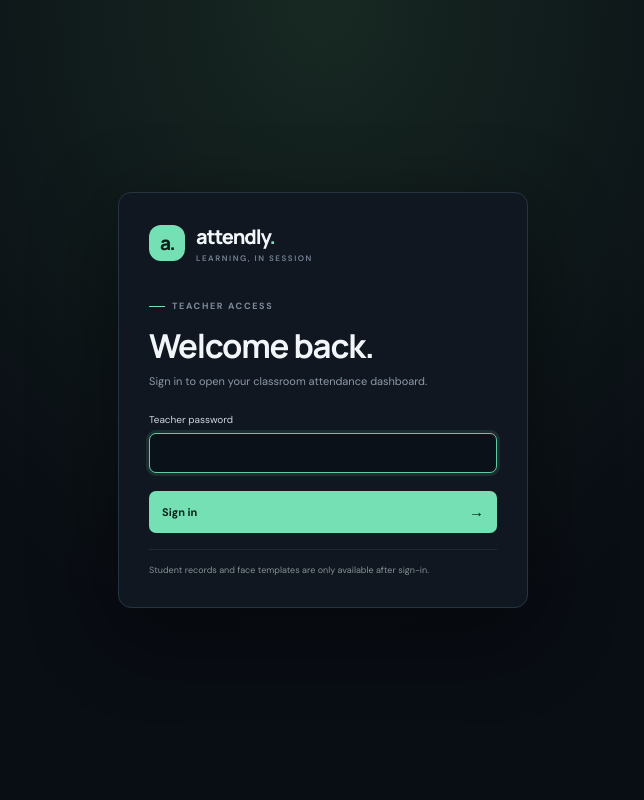
After one commit to cyberboy56-alt/attendly-smart-attendance, a Flask app: template templates/login.html in a window 1280 px wide. The commit adds this page. Shown: the whole page, without its empty margins (317-961 px from the left). Run offline with Flask 3, Linux system fonts and the light colour scheme; the template is opened without the code that fills it, so the values that code supplies are empty.

Commit message:
Secure Attendly for hosted Render deployment
Add teacher login, CSRF protection, persistent Render storage, and timezone-aware attendance. Document deployment and add auth coverage.\n\nCo-authored-by: Copilot <223556219+Copilot@users.noreply.github.com>

```diff
--- a/app.py
+++ b/app.py
@@ -1,22 +1,27 @@
 import base64
+import hmac
 import io
 import json
 import logging
 import os
 import re
+import secrets
 import sqlite3
 import threading
 import time
-from datetime import date, datetime
+from datetime import datetime, timedelta
 from pathlib import Path
+from zoneinfo import ZoneInfo
 
 import cv2
 import numpy as np
 import qrcode
-from flask import Flask, current_app, jsonify, render_template, request, Response
+from flask import Flask, abort, current_app, jsonify, redirect, render_template, request, Response, session, url_for
+from werkzeug.middleware.proxy_fix import ProxyFix
 
 
 BASE_DIR = Path(__file__).resolve().parent
+ATTENDANCE_TIMEZONE = ZoneInfo(os.environ.get("ATTENDANCE_TIMEZONE", "Asia/Kolkata"))
 DEFAULT_STUDENTS = (
     ("STU-1001", "Alex Morgan"),
     ("STU-1002", "Jamie Patel"),
@@ -24,12 +29,34 @@ DEFAULT_STUDENTS = (
 )
 
 app = Flask(__name__)
+render_deployment = bool(os.environ.get("RENDER_EXTERNAL_URL"))
+require_auth = os.environ.get("ATTENDANCE_REQUIRE_AUTH", "").lower() in {"1", "true", "yes"}
+teacher_password = os.environ.get("ATTENDANCE_PASSWORD", "")
+secret_key = os.environ.get("SECRET_KEY", "")
+if render_deployment and not require_auth:
+    raise RuntimeError("ATTENDANCE_REQUIRE_AUTH must be enabled for hosted deployments.")
+if require_auth and len(teacher_password) < 16:
+    raise RuntimeError("Set ATTENDANCE_PASSWORD to a unique password of at least 16 characters.")
+if render_deployment and len(secret_key) < 32:
+    raise RuntimeError("Set SECRET_KEY to a randomly generated value of at least 32 characters.")
+
 app.config.update(
+    SECRET_KEY=secret_key or secrets.token_hex(32),
     DATABASE=os.environ.get("ATTENDANCE_DATABASE", str(BASE_DIR / "attendance.db")),
     LATE_AFTER=os.environ.get("ATTENDANCE_LATE_AFTER", "09:00"),
     CAMERA_INDEX=int(os.environ.get("ATTENDANCE_CAMERA_INDEX", "0")),
+    CAMERA_ENABLED=os.environ.get("ATTENDANCE_CAMERA_ENABLED", "true").lower() not in {"0", "false", "no"},
     MAX_CONTENT_LENGTH=16 * 1024 * 1024,
+    AUTH_REQUIRED=require_auth,
+    ATTENDANCE_PASSWORD=teacher_password,
+    SESSION_COOKIE_HTTPONLY=True,
+    SESSION_COOKIE_SAMESITE="Lax",
+    SESSION_COOKIE_SECURE=render_deployment,
+    PERMANENT_SESSION_LIFETIME=timedelta(hours=8),
 )
+if render_deployment:
+    app.wsgi_app = ProxyFix(app.wsgi_app, x_for=1, x_proto=1, x_host=1)
+
 logging.basicConfig(level=logging.INFO)
 FACE_MATCH_THRESHOLD = 0.45
 FACE_MATCH_MARGIN = 0.08
@@ -39,6 +66,94 @@ _face_model_lock = threading.Lock()
 _face_inference_lock = threading.Lock()
 _face_detector = None
 _face_recognizer = None
+_login_attempts = {}
+_login_attempts_lock = threading.Lock()
+LOGIN_ATTEMPT_LIMIT = 5
+LOGIN_LOCKOUT_SECONDS = 900
+
+
+def get_csrf_token():
+    token = session.get("csrf_token")
+    if token is None:
+        token = secrets.token_urlsafe(32)
+        session["csrf_token"] = token
+    return token
+
+
+@app.before_request
+def protect_dashboard():
+    if request.method in {"POST", "PUT", "PATCH", "DELETE"}:
+        expected = session.get("csrf_token", "")
+        submitted = request.headers.get("X-CSRF-Token") or request.form.get("csrf_token", "")
+        if not expected or not submitted or not hmac.compare_digest(expected, submitted):
+            if request.path.startswith("/api/"):
+                return jsonify(ok=False, message="Your session expired. Refresh the page and try again."), 400
+            abort(400, description="Invalid or expired request token. Refresh the page and try again.")
+
+    if app.config["AUTH_REQUIRED"] and request.endpoint not in {"login", "static", "health_check"}:
+        if session.get("authenticated") is not True:
+            if request.path.startswith("/api/") or request.path == "/video_feed":
+                return jsonify(ok=False, message="Please sign in to continue."), 401
+            return redirect(url_for("login"))
+
+
+@app.after_request
+def add_security_headers(response):
+    response.headers.setdefault("X-Content-Type-Options", "nosniff")
+    response.headers.setdefault("X-Frame-Options", "DENY")
+    response.headers.setdefault("Referrer-Policy", "same-origin")
+    response.headers.setdefault("Permissions-Policy", "camera=(self), microphone=()")
+    if app.config["AUTH_REQUIRED"]:
+        response.headers["Cache-Control"] = "no-store"
+    return response
+
+
+@app.get("/login")
+@app.post("/login")
+def login():
+    if not app.config["AUTH_REQUIRED"]:
+        return redirect(url_for("index"))
+    token = get_csrf_token()
+    message = None
+    if request.method == "POST":
+        client_ip = request.remote_addr or "unknown"
+        current_time = time.monotonic()
+        with _login_attempts_lock:
+            attempts, last_attempt = _login_attempts.get(client_ip, (0, 0.0))
+            if attempts >= LOGIN_ATTEMPT_LIMIT:
+                if current_time - last_attempt < LOGIN_LOCKOUT_SECONDS:
+                    return render_template(
+                        "login.html",
+                        csrf_token=token,
+                        error="Too many attempts. Wait 15 minutes before trying again.",
+                    ), 429
+                attempts = 0
+                _login_attempts[client_ip] = (attempts, current_time)
+
+        submitted_password = request.form.get("password", "")
+        if hmac.compare_digest(
+            submitted_password.encode("utf-8"),
+            app.config["ATTENDANCE_PASSWORD"].encode("utf-8"),
+        ):
+            with _login_attempts_lock:
+                _login_attempts.pop(client_ip, None)
+            session.clear()
+            session.permanent = True
+            session["authenticated"] = True
+            get_csrf_token()
+            return redirect(url_for("index"))
+
+        with _login_attempts_lock:
+            attempts, _ = _login_attempts.get(client_ip, (0, 0.0))
+            _login_attempts[client_ip] = (attempts + 1, current_time)
+        message = "That password didn't match. Please try again."
+    return render_template("login.html", csrf_token=token, error=message), 401 if message else 200
+
+
+@app.post("/logout")
+def logout():
+    session.clear()
+    return redirect(url_for("login" if app.config["AUTH_REQUIRED"] else "index"))
 
 
 def get_db():
@@ -83,7 +198,7 @@ def initialize_database():
                 connection.execute("ALTER TABLE students ADD COLUMN face_consent_at TEXT")
             count = connection.execute("SELECT COUNT(*) FROM students").fetchone()[0]
             if count == 0:
-                created_at = datetime.now().astimezone().isoformat(timespec="seconds")
+                created_at = datetime.now(ATTENDANCE_TIMEZONE).isoformat(timespec="seconds")
                 connection.executemany(
                     "INSERT INTO students (student_code, name, created_at) VALUES (?, ?, ?)",
                     [(code, name, created_at) for code, name in DEFAULT_STUDENTS],
@@ -118,7 +233,7 @@ def mark_attendance(qr_value, scanned_at=None):
     if not code:
         return {"ok": False, "message": "The QR code did not contain a student ID."}, 400
 
-    timestamp = scanned_at or datetime.now().astimezone()
+    timestamp = (scanned_at or datetime.now(ATTENDANCE_TIMEZONE)).astimezone(ATTENDANCE_TIMEZONE)
     attendance_date = timestamp.date().isoformat()
     status = "late" if timestamp.strftime("%H:%M") > current_app.config["LATE_AFTER"] else "present"
 
@@ -170,7 +285,7 @@ def dashboard_data():
             WHERE a.attendance_date = ?
             ORDER BY a.scanned_at DESC
             """,
-            (date.today().isoformat(),),
+            (datetime.now(ATTENDANCE_TIMEZONE).date().isoformat(),),
         ).fetchall()
         students = connection.execute(
             """
@@ -181,7 +296,7 @@ def dashboard_data():
         present = sum(row["status"] == "present" for row in today_rows)
         late = sum(row["status"] == "late" for row in today_rows)
         return {
-            "date": date.today().strftime("%A, %B %d, %Y"),
+            "date": datetime.now(ATTENDANCE_TIMEZONE).strftime("%A, %B %d, %Y"),
             "counts": {
                 "present": present,
                 "late": late,
@@ -200,6 +315,7 @@ def dashboard_data():
             "students": [student_payload(student) for student in students],
             "late_after": current_app.config["LATE_AFTER"],
             "face_enrolled": sum(bool(student["face_embedding"]) for student in students),
+            "camera_enabled": current_app.config["CAMERA_ENABLED"],
         }
     finally:
         connection.close()
@@ -208,6 +324,8 @@ def dashboard_data():
 @app.route("/")
 def index():
     data = dashboard_data()
+    data["csrf_token"] = get_csrf_token()
+    data["auth_required"] = app.config["AUTH_REQUIRED"]
     return render_template("index.html", **data)
 
 
@@ -245,7 +363,7 @@ def api_add_student():
     try:
         cursor = connection.execute(
             "INSERT INTO students (student_code, name, created_at) VALUES (?, ?, ?)",
-            (code, name, datetime.now().astimezone().isoformat(timespec="seconds")),
+            (code, name, datetime.now(ATTENDANCE_TIMEZONE).isoformat(timespec="seconds")),
         )
         connection.commit()
         student = connection.execute(
@@ -377,7 +495,7 @@ def api_enroll_face(student_code):
             """,
             (
                 json.dumps(embeddings[0], separators=(",", ":")),
-                datetime.now().astimezone().isoformat(timespec="seconds"),
+                datetime.now(ATTENDANCE_TIMEZONE).isoformat(timespec="seconds"),
                 student_code,
             ),
         )
@@ -556,13 +674,30 @@ def camera_stream():
 
 @app.get("/video_feed")
 def video_feed():
+    if not current_app.config["CAMERA_ENABLED"]:
+        return jsonify(ok=False, message="The hosted server has no classroom webcam. Use phone photo check-in."), 503
     return Response(camera_stream(), mimetype="multipart/x-mixed-replace; boundary=frame")
 
 
 @app.get("/api/camera-status")
 def camera_status():
+    if not current_app.config["CAMERA_ENABLED"]:
+        return jsonify(status="Hosted mode", event="Use phone photo check-in; hosted servers do not have a webcam")
     _, status, event = scanner.snapshot()
     return jsonify(status=status, event=event)
+
+
+@app.get("/healthz")
+def health_check():
+    connection = get_db()
+    try:
+        connection.execute("SELECT 1")
+        return jsonify(status="ok")
+    except sqlite3.Error:
+        logging.exception("Hosted health check could not reach the attendance database")
+        return jsonify(status="unavailable"), 503
+    finally:
+        connection.close()
 
 
 initialize_database()
--- a/requirements.txt
+++ b/requirements.txt
@@ -1,3 +1,5 @@
 Flask>=3.0,<4.0
 opencv-python>=4.9,<5.0
 qrcode[pil]>=7.4,<9.0
+gunicorn>=22.0,<24.0
+tzdata>=2024.1
--- a/static/css/style.css
+++ b/static/css/style.css
@@ -45,6 +45,9 @@ button { cursor: pointer; }
 .breadcrumb span { color: #4d5969; margin: 0 9px; }
 .breadcrumb strong { color: #d7dee7; font-weight: 600; }
 .topbar-right { display: flex; align-items: center; gap: 17px; }
+.logout-form { margin: 0; }
+.logout-button { padding: 6px 9px; border: 1px solid #283545; border-radius: 6px; background: #111923; color: #b8c4d0; font-size: 9px; }
+.logout-button:hover { border-color: #74e0b4; color: #74e0b4; }
 .today-date { color: #a0abba; font-size: 10px; }
 .live-pill { display: flex; align-items: center; gap: 6px; color: var(--mint); border: 1px solid #244c3c; background: #12251d; border-radius: 20px; padding: 5px 9px; font-size: 9px; font-weight: 700; }
 .live-pill i, .terminal-tag span:first-child, .camera-caption i, .stat-foot .status-dot { display: inline-block; width: 6px; height: 6px; border-radius: 50%; background: var(--mint); }
@@ -74,6 +77,7 @@ h1 span { color: var(--mint); }
 .stat-foot { color: #7f8b9a; font-size: 9px; display: flex; align-items: center; gap: 6px; }
 .stat-foot .green { background: #73d9ac; }.stat-foot .muted { background: #687587; }.stat-foot .amber { background: #e8af68; }.stat-foot .blue { background: #79aaff; }
 .work-grid { display: grid; grid-template-columns: minmax(0, 1.35fr) minmax(300px, .85fr); gap: 14px; margin-top: 17px; }
+.work-grid.camera-disabled { grid-template-columns: minmax(0,1fr); }
 .terminal-card, .activity-card { border: 1px solid #202a38; border-radius: 11px; background: #101720; overflow: hidden; }
 .terminal-card { padding: 19px; }
 .card-heading, .section-title-row { display: flex; align-items: center; justify-content: space-between; }
@@ -183,6 +187,16 @@ h1 span { color: var(--mint); }
 .submit-button span { font-size: 15px; }
 .toast { position: fixed; bottom: 22px; right: 22px; z-index: 10; max-width: calc(100vw - 44px); background: #17251f; color: #c9f5e1; border: 1px solid #2d624c; padding: 11px 15px; border-radius: 8px; font-size: 11px; box-shadow: 0 10px 35px #0006; opacity: 0; transform: translateY(8px); transition: .25s; pointer-events: none; }
 .toast.visible { opacity: 1; transform: translateY(0); }
+.login-page { min-height: 100vh; display: grid; place-items: center; padding: 20px; background: radial-gradient(ellipse at 50% 0%,#172822,#090d14 58%); color: #eaf0f6; }
+.login-card { width: min(100%,410px); padding: 30px; border: 1px solid #263442; border-radius: 13px; background: #101720; box-shadow: 0 24px 85px #0007; }
+.login-brand { padding: 0; margin-bottom: 37px; }
+.login-card h1 { margin-top: 11px; }
+.login-copy { margin: 0 0 22px; color: #8d9aaa; font-size: 11px; line-height: 1.6; }
+.login-card label { display: block; margin-bottom: 7px; color: #cbd4de; font-size: 10px; }
+.login-card input[type="password"] { width: 100%; padding: 11px; outline: none; border: 1px solid #2a3745; border-radius: 7px; background: #0b1119; color: #f2f5f8; font-size: 12px; }
+.login-card input[type="password"]:focus { border-color: #64cba1; box-shadow: 0 0 0 3px #64cba122; }
+.login-error { color: #ff9b9b; font-size: 10px; }
+.login-privacy { margin: 16px 0 0; padding-top: 13px; border-top: 1px solid #202a35; color: #849193; font-size: 9px; line-height: 1.6; }
 
 @media (max-width: 1050px) {
   .sidebar { width: 205px; }
@@ -200,6 +214,7 @@ h1 span { color: var(--mint); }
   .mobile-brand .brand-mark { width: 28px; height: 28px; border-radius: 9px; font-size: 15px; }
   .breadcrumb { display: none; }
   .topbar-right { gap: 8px; }
+  .logout-button { padding: 5px 7px; }
   .today-date { display: none; }
   .page-wrap { padding: 28px 17px 18px; }
   .welcome-row { align-items: start; }
--- /dev/null
+++ b/templates/login.html
@@ -0,0 +1,29 @@
+<!doctype html>
+<html lang="en">
+<head>
+  <meta charset="utf-8">
+  <meta name="viewport" content="width=device-width, initial-scale=1">
+  <meta name="theme-color" content="#090d14">
+  <title>Sign in — Attendly</title>
+  <link rel="stylesheet" href="{{ url_for('static', filename='css/style.css') }}">
+</head>
+<body class="login-page">
+  <main class="login-card">
+    <a class="brand login-brand" href="{{ url_for('login') }}">
+      <span class="brand-mark">a.</span>
+      <span>attendly<span class="brand-dot">.</span><small>LEARNING, IN SESSION</small></span>
+    </a>
+    <div class="eyebrow"><span class="eyebrow-line"></span> TEACHER ACCESS</div>
+    <h1>Welcome back.</h1>
+    <p class="login-copy">Sign in to open your classroom attendance dashboard.</p>
+    <form method="post" action="{{ url_for('login') }}">
+      <input type="hidden" name="csrf_token" value="{{ csrf_token }}">
+      <label for="teacher-password">Teacher password</label>
+      <input id="teacher-password" name="password" type="password" autocomplete="current-password" minlength="16" maxlength="256" required autofocus>
+      {% if error %}<p class="login-error" role="alert">{{ error }}</p>{% endif %}
+      <button class="submit-button" type="submit">Sign in <span>→</span></button>
+    </form>
+    <p class="login-privacy">Student records and face templates are only available after sign-in.</p>
+  </main>
+</body>
+</html>
```
Also changed, not shown: render.yaml (added, +29 -0 lines), static/js/app.js (+11 -4 lines), templates/index.html (+11 -1 lines), tests/test_app.py (+70 -5 lines), README.md.
